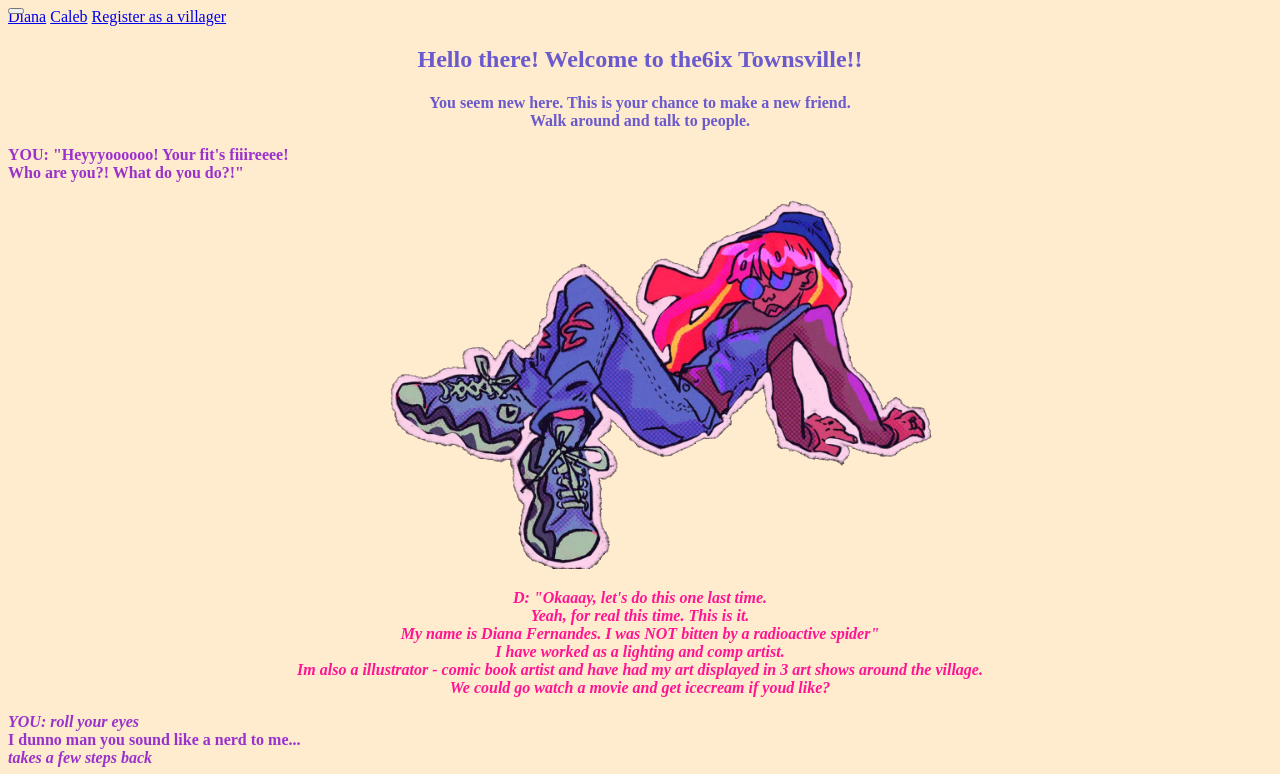
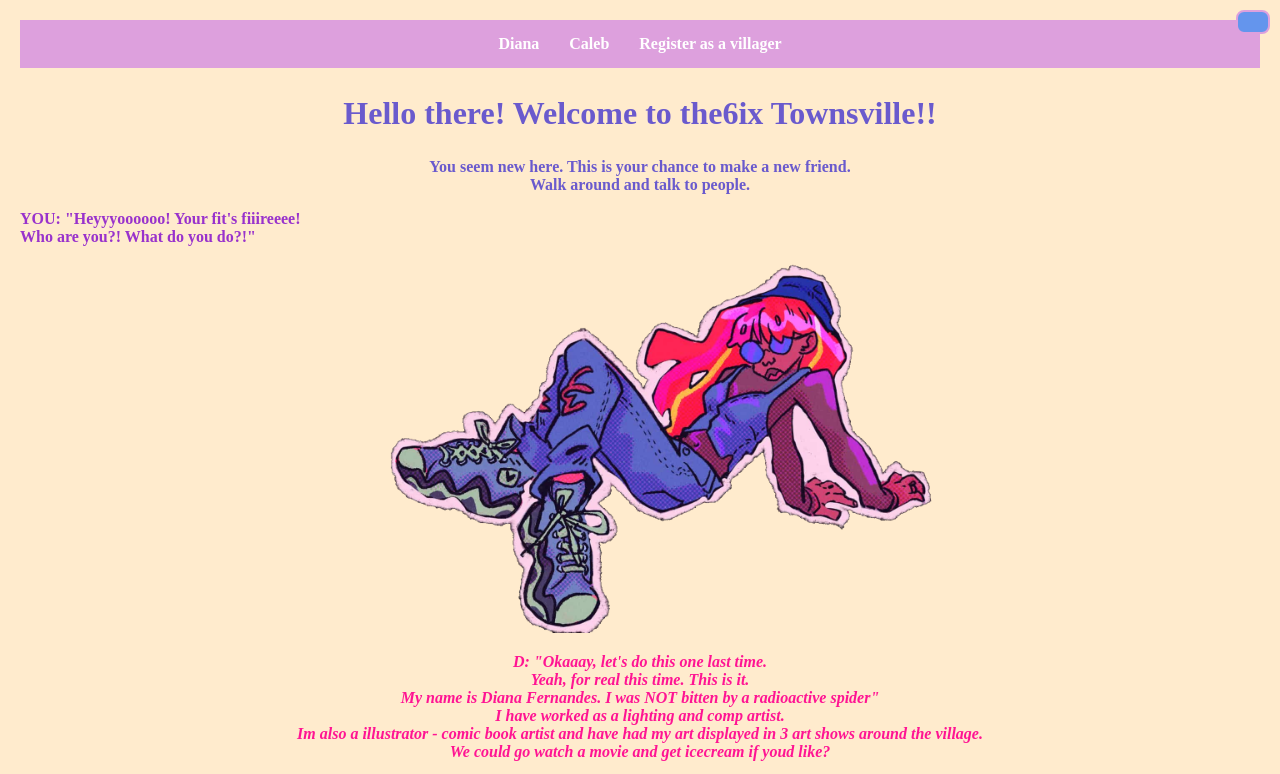
Before and after one commit to diana1fernandes/the6ix-townsville-website, a plain HTML site: page index0.2.html in a window 1280 px wide. Shown: the top 774 px of the page. Drawn offline with Linux system fonts and the light colour scheme.

Commit message:
added index0.2 and new caleb and css file

```diff
--- a/index.html
+++ b/index0.2.html
@@ -3,17 +3,9 @@
 <head>
 
 	<meta charset="UTF-8">
-	<title> Indroducing me</title>
+	<title> The6ix Townsville</title>
+	<link rel="stylesheet" href="style.css">
 
-	<style>
-		body {
-			background-color: BlanchedAlmond;
-			}
-		#menu-button {
-			position: fixed;
-			curson: pointer;
-			}
-	</style>
 
 	</head>
 
@@ -22,13 +14,14 @@
 	</button>
 
 	<nav id="Villagers">
-		<a href="index.html">Diana</a>
+		<a href="index0.2.html">Diana</a>
 		<a href="caleb.html">Caleb</a>
 		<a href="register.html">Register as a villager</a>
 	</nav>
 
-	<title> Right-Aligned menu bar</title>
-	<h2 style="color: SlateBlue; "> <center> Hello there! Welcome to the6ix Townsville!! </center> </h>
+	<h2 id="welcome-heading">
+		Hello there! Welcome to the6ix Townsville!!
+	</h2>
 	<h4 style="color: SlateBlue; "> <center> You seem new here. This is your chance to make a new friend. <br>Walk around and talk to people.</br> </center> </h>
 	<p style="color: DarkOrchid;" > YOU: "Heyyyoooooo! Your fit's fiiireeee! <br> Who are you?! What do you do?!" </br> </p>
 
--- a/style.css
+++ b/style.css
@@ -1,8 +1,8 @@
 body {
 	background-color: BlanchedAlmond;
-	font-family: TimesNewRoman, serif;
+	font-family: Times New Roman, serif;
 	margin: 0;
-	padding; 20px;
+	padding: 20px;
 }
 
 h1, h2, h3 {
@@ -22,11 +22,11 @@ p {
 
 #menu-button {
 	background-color: CornflowerBlue;
-	border: 2px solid SlateBlue;
+	border: 2px solid Plum;
 	border-radius: 8px;
 	padding: 10px 15px;
 	cursor: pointer;
-	position: fixed:
+	position: fixed;
 	top: 10px;
 	right: 10px;
 }
@@ -37,8 +37,10 @@ p {
 	align-items: center;
 	gap: 30px;
 
-	background-color: SlateBlue;
-	padding: 15px:
+	background-color: Plum;
+	padding: 15px;
+	width: 100%;
+	box-sizing: border-box;
 }
 
 #Villagers a {
@@ -48,10 +50,10 @@ p {
 }
 
 #Villagers a:hover {
-	color: Gold;
+	color: SpringGreen;
 }
 
-.intor-text {
+.intro-text {
 	color: DarkOrchid;
 	font-size: 18px;
 	line-height: 1.6;
@@ -65,13 +67,13 @@ p {
 	margin: 30px auto;
 	max-width: 800px;
 	box-sizing: border-box;
-	text-align: center:
+	text-align: center;
 }
 
 .character-image {
 	width: 100%;
 	max-width: 600px;
-	height: auto:
+	height: auto;
 	border-radius: 12px;
 }
 
@@ -123,7 +125,7 @@ p {
 		margin: 15px auto;
 	}
 
-	.into-text {
+	.intro-text {
 		font-size: 16px;
 	}
 
```
Also changed, not shown: caleb.html (+2 -11 lines), caleb.txt, index0.2.txt, style.txt.
